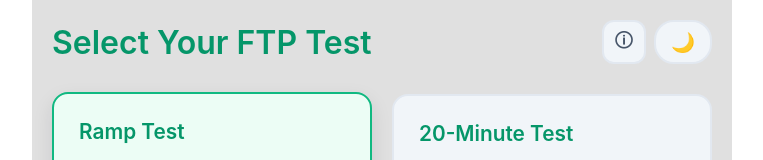
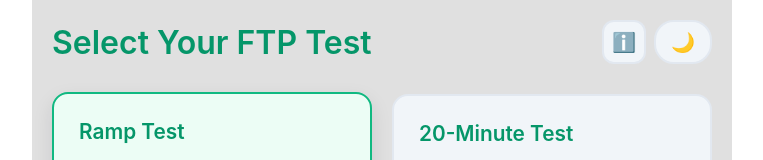
Before and after one commit to lazydictionary/FTP-Tester, a React (Create React App) app: page / in a window 1280 px wide. Shown: the top 160 px of the page, without its empty margins (258-1021 px from the left). Built offline with nearby package versions, Linux system fonts and the light colour scheme.

Commit message:
Improved info button layout

```diff
--- a/src/pages/SetupScreen.jsx
+++ b/src/pages/SetupScreen.jsx
@@ -24,7 +24,7 @@ export default function SetupScreen({ onStartTest, darkMode, toggleDarkMode }) {
         <h1>Select Your FTP Test</h1>
         <div className="button-group">
           <button className="info-page" onClick={() => window.open('https://github.com/lazydictionary/FTP-Tester', '_blank', 'noopener,noreferrer')}>
-            🛈
+            ℹ️
           </button>
           <button className="theme-toggle" onClick={toggleDarkMode}>
             {darkMode ? '☀️' : '🌙'}
--- a/src/pages/TestScreen.jsx
+++ b/src/pages/TestScreen.jsx
@@ -107,7 +107,7 @@ const calculateFTP = () => {
         <h1>{testType === '20min' ? '20-Minute FTP Test' : 'Ramp FTP Test'}</h1>
         <div className="button-group">
           <button className="info-page" onClick={() => window.open('https://github.com/lazydictionary/FTP-Tester', '_blank', 'noopener,noreferrer')}>
-            🛈
+            ℹ️
           </button>
           <button className="theme-toggle" onClick={toggleDarkMode}>
             {darkMode ? '☀️' : '🌙'}
```
